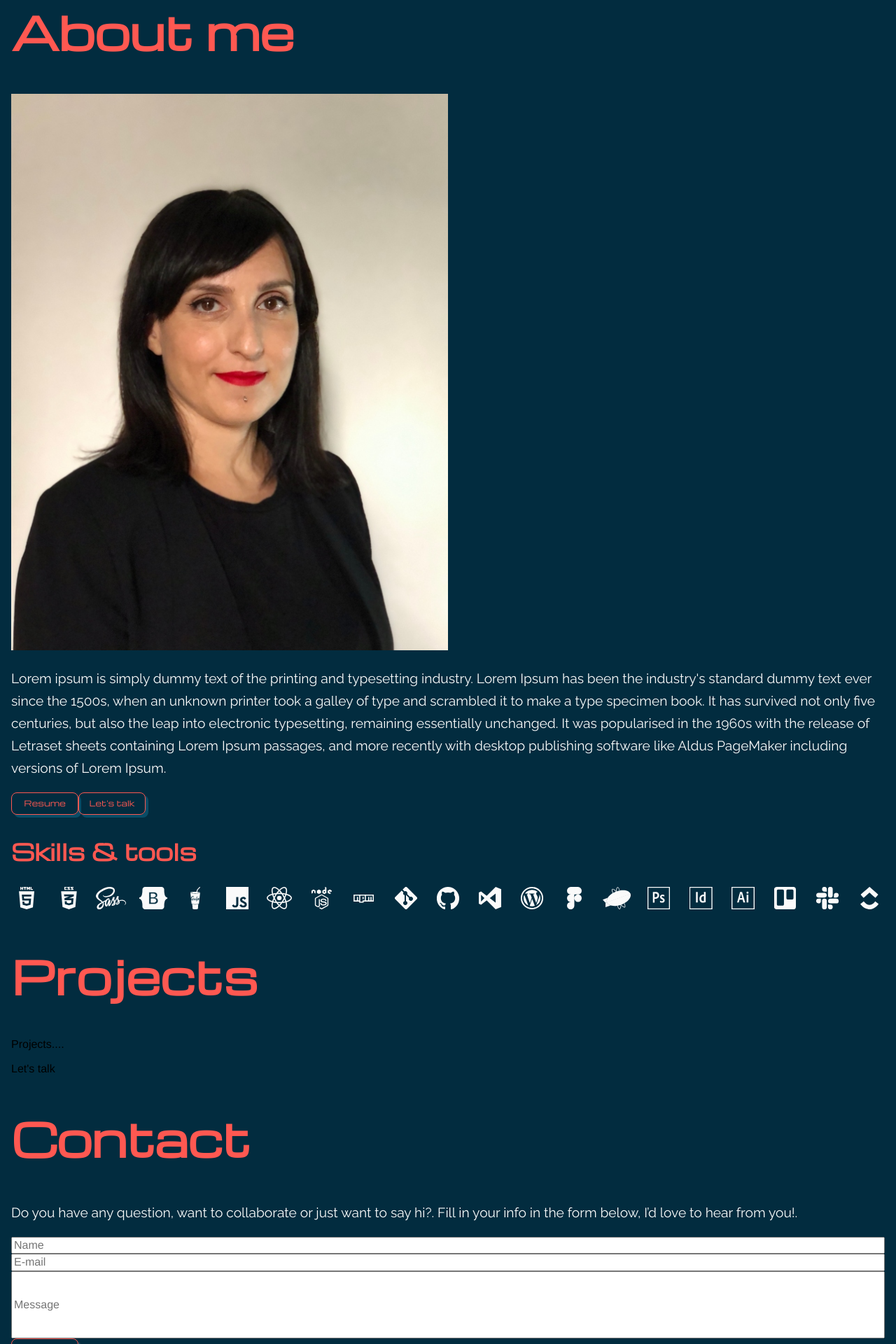
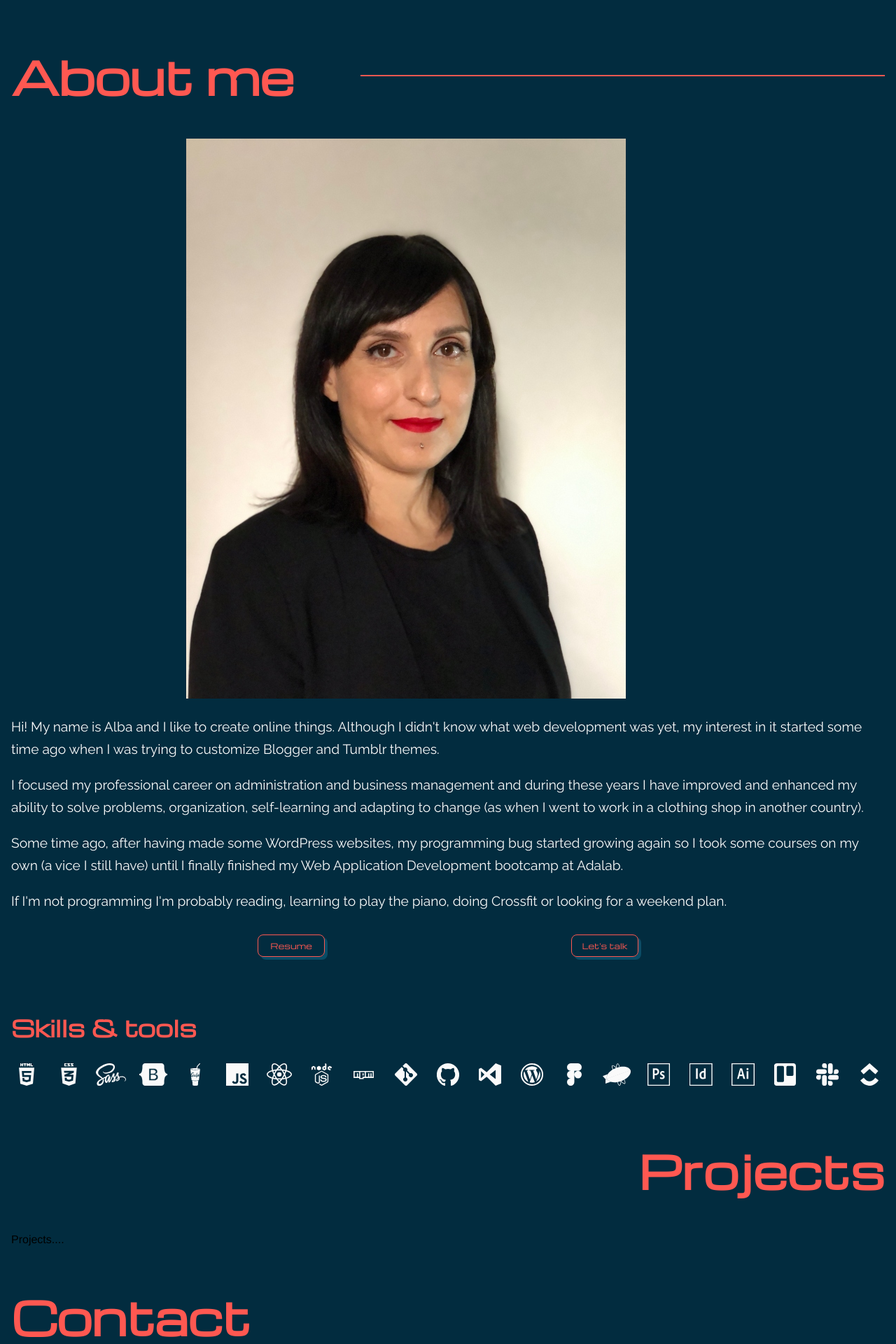
Before and after one commit to albavidalm/portfolio, a React (Create React App) app: page / in a window 1280 px wide. Shown: the part 880-2800 px from the top of the page at 70% size. Built offline with nearby package versions, Linux system fonts and the light colour scheme.

Commit message:
Add some styles

```diff
--- a/src/components/About.js
+++ b/src/components/About.js
@@ -5,28 +5,45 @@ import resume from "../assets/files/CV_Vidal_Moscardo_ENG.pdf";
 
 const About = () => {
   return (
-    <section className="about" id="about">
+    <section className="about wrapper" id="about">
+      <div className="container__title">
         <h2 className="title title__2">About me</h2>
+        <div className="line"></div>
+      </div>
+      <div className="about__container--image">
         <img className="about__image" alt="This is Alba" src={albapicture} />
+      </div>
       <p className="about__text">
-        Lorem ipsum is simply dummy text of the printing and typesetting
-        industry. Lorem Ipsum has been the industry's standard dummy text ever
-        since the 1500s, when an unknown printer took a galley of type and
-        scrambled it to make a type specimen book. It has survived not only five
-        centuries, but also the leap into electronic typesetting, remaining
-        essentially unchanged. It was popularised in the 1960s with the release
-        of Letraset sheets containing Lorem Ipsum passages, and more recently
-        with desktop publishing software like Aldus PageMaker including versions
-        of Lorem Ipsum.
+        Hi! My name is Alba and I like to create online things. Although I
+        didn't know what web development was yet, my interest in it started some
+        time ago when I was trying to customize Blogger and Tumblr themes.
       </p>
+      <p className="about__text">
+        I focused my professional career on administration and business
+        management and during these years I have improved and enhanced my
+        ability to solve problems, organization, self-learning and adapting to
+        change (as when I went to work in a clothing shop in another country).
+      </p>
+      <p className="about__text">
+        Some time ago, after having made some WordPress websites, my programming
+        bug started growing again so I took some courses on my own (a vice I
+        still have) until I finally finished my Web Application Development
+        bootcamp at Adalab.
+      </p>
+      <p className="about__text">
+        If I'm not programming I'm probably reading, learning to play the piano,
+        doing Crossfit or looking for a weekend plan.
+      </p>
+      <div className="about__buttons">
         <a href={resume} target="_blank" rel="noreferrer">
           <Button className="resume">
             <span></span>
           </Button>
         </a>
         <a href="#contact">
-        <Button className="contact"></Button>
+          <Button className="talk"></Button>
         </a>
+      </div>
       <Skills />
     </section>
   );
--- a/src/components/Contact.js
+++ b/src/components/Contact.js
@@ -35,7 +35,7 @@ const Contact = () => {
 
   return (
     <>
-      <section className="contact" id="contact">
+      <section className="contact wrapper" id="contact">
         <h2 className="title title__2">Contact</h2>
         <p className="contact__text">
           Do you have any question, want to collaborate or just want to say hi?.
@@ -43,11 +43,9 @@ const Contact = () => {
         </p>
 
         <form onSubmit={handleSubmit(sendEmail)}>
-          <div>
-            {/* <label>Name</label> */}
-
+          <div className="form__div">
             <input
-              className="form__input"
+              className="form__div--input"
               type="text"
               placeholder="Name"
               {...register("name", {
@@ -73,10 +71,10 @@ const Contact = () => {
             )}
           </div>
 
-          <div>
+          <div className="form__div">
             {/* <label>Your e-mail</label> */}
             <input
-              className="form__input"
+              className="form__div--input"
               type="email"
               placeholder="E-mail"
               {...register("email", {
@@ -97,11 +95,11 @@ const Contact = () => {
             )}
           </div>
 
-          <div>
+          <div className="msg">
             {/* <label>Message</label> */}
-            <input
-              className="form__input--message"
-              type="text"
+            <textarea
+              className="msg__input"
+              type="textbox"
               placeholder="Message"
               {...register("message", {
                 required: true,
@@ -121,7 +119,8 @@ const Contact = () => {
               <p className="form__error">Use a maxium of 250 characters.</p>
             )}
           </div>
-          <input type="submit" value="Send" className="btn" />
+          {/* <input type="submit" value="Send" className="btn" /> */}
+          <button className="btn send" type="submit"></button>
         </form>
         <ContactSN />
       </section>
--- a/src/components/Projects.js
+++ b/src/components/Projects.js
@@ -1,7 +1,7 @@
 const Projects = () => {
   return (
-    <section className="projects" id="projects">
-      <h2 className="title title__2">Projects</h2>
+    <section className="projects wrapper" id="projects">
+      <h2 className="title title__2 pjts">Projects</h2>
       <p>Projects....</p>
     </section>
   );
--- a/src/styles/components/_about.scss
+++ b/src/styles/components/_about.scss
@@ -1,7 +1,8 @@
 .about {
   height: 100%;
-  &__image {
-    width: 50%;
+  &__container--image {
+    width: 60%;
+    margin: 0 auto;
   }
   &__text {
     color: $color-third;
@@ -9,4 +10,29 @@
     font-size: 1.2rem;
     line-height: 2rem;
   }
+  &__buttons {
+    margin-top: 2rem;
+    display: flex;
+    flex-direction: row;
+    justify-content: space-evenly;
+    align-content: center;
+  }
 }
+
+.line {
+  border: 1px solid $color-second;
+  height: 1px;
+  width: 60%;
+  display: none;
+  @include tablet {
+    display: block;
+  }
+}
+.container__title {
+  display: flex;
+  flex-direction: row;
+  width: 100%;
+  align-items: center;
+  height: 100%;
+  justify-content: space-between;
+}
--- a/src/styles/components/_contact.scss
+++ b/src/styles/components/_contact.scss
@@ -7,12 +7,20 @@
     line-height: 2rem;
   }
 }
-
-.form__input {
-  width: 100%;
-  &--message {
+.form {
+  &__div {
+    height: 4.3rem;
+    &--input {
+      width: 100%;
+    }
+  }
+}
+.msg {
+  min-height: 7rem;
+  height: auto;
+  &__input {
     width: 100%;
-    height: 6rem;
+    height: 5rem;
   }
 }
 
@@ -22,3 +30,14 @@
   font-size: 12px;
   font-style: italic;
 }
+
+.send {
+  &::before {
+    content: "Submit";
+  }
+  &:hover {
+    &::after {
+      content: "Send";
+    }
+  }
+}
--- a/src/styles/components/_main.scss
+++ b/src/styles/components/_main.scss
@@ -1,3 +1,6 @@
+.wrapper {
+  margin: 4rem 0;
+}
 .title {
   color: $color-second;
   font-family: $font-primary;
--- a/src/styles/components/_projects.scss
+++ b/src/styles/components/_projects.scss
@@ -1,3 +1,7 @@
 .projects {
   height: 100%;
 }
+
+.pjts {
+  text-align: right;
+}
--- a/src/styles/components/_skills.scss
+++ b/src/styles/components/_skills.scss
@@ -1,4 +1,6 @@
-.skills__list {
+.skills {
+  margin: 5rem 0;
+  &__list {
     display: grid;
     grid-template-columns: repeat(auto-fit, minmax(2rem, 1fr));
     gap: 1rem 1rem;
@@ -8,3 +10,4 @@
       height: 2rem;
     }
   }
+}
--- a/src/styles/components/ui/_button.scss
+++ b/src/styles/components/ui/_button.scss
@@ -61,7 +61,7 @@
     }
   }
 }
-.contact {
+.talk {
   &::before {
     content: "Let's talk";
   }
```
Lines whose indentation alone changed are shown as unchanged.
